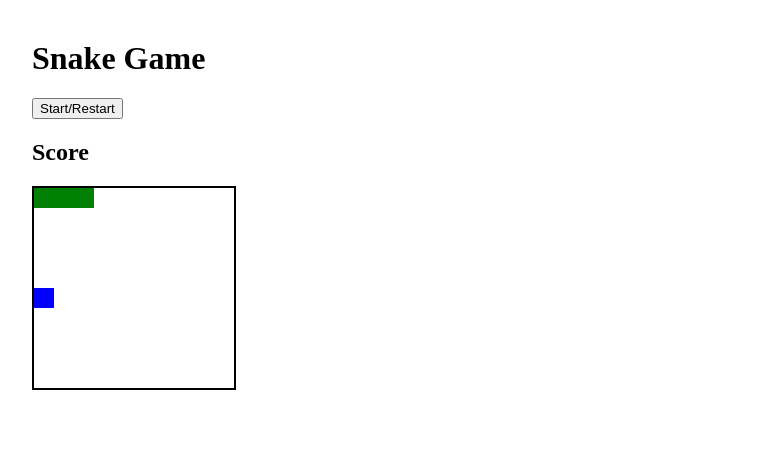
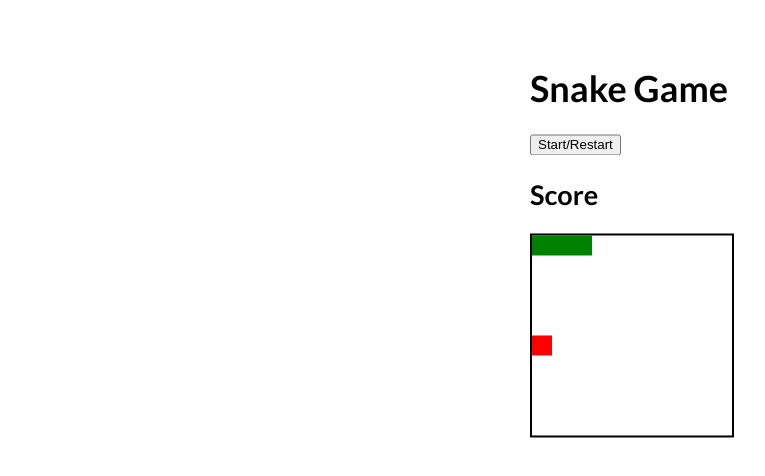
Before and after one commit to MTimo27/snake-game, a plain HTML site: page index.html in a window 1280 px wide. Shown: the whole page, without its empty margins (8-773 px from the left). Drawn offline with Linux system fonts and the light colour scheme.

Commit message:
Style changes

```diff
--- a/index.css
+++ b/index.css
@@ -1,7 +1,16 @@
-html,
+@import url("https://fonts.googleapis.com/css2?family=Lato:wght@400;700&display=swap");
+
 body {
-  margin: 10;
-  padding: 10;
+  font-family: "Lato", sans-serif;
+  font-size: 1.125rem;
+  margin: 0;
+}
+
+.container {
+  position: absolute;
+  top: 30%;
+  left: 50%;
+  transform: translateX(-50%) translateY(-50%);
 }
 
 .grid {
@@ -22,5 +31,5 @@ body {
 }
 
 .apple {
-  background-color: blue;
+  background-color: red;
 }
--- a/index.html
+++ b/index.html
@@ -3,10 +3,12 @@
     <link rel="stylesheet" href="index.css" />
   </head>
   <body>
-    <h1>Snake Game</h1>
-    <button id="start">Start/Restart</button>
-    <h2>Score <span id="score"></span></h2>
-    <div class="grid"></div>
+    <div class="container">
+      <h1>Snake Game</h1>
+      <button id="start">Start/Restart</button>
+      <h2>Score <span id="score"></span></h2>
+      <div class="grid"></div>
+    </div>
     <script src="index.js"></script>
   </body>
 </html>
--- a/index.js
+++ b/index.js
@@ -8,7 +8,7 @@ const width = 10
 let appleIndex = 0
 let score = 0
 let intervalTime = 1000
-let speed = 0.9
+let speed = 0.4
 let timerId = 0
 
 function createGrid() {
```
